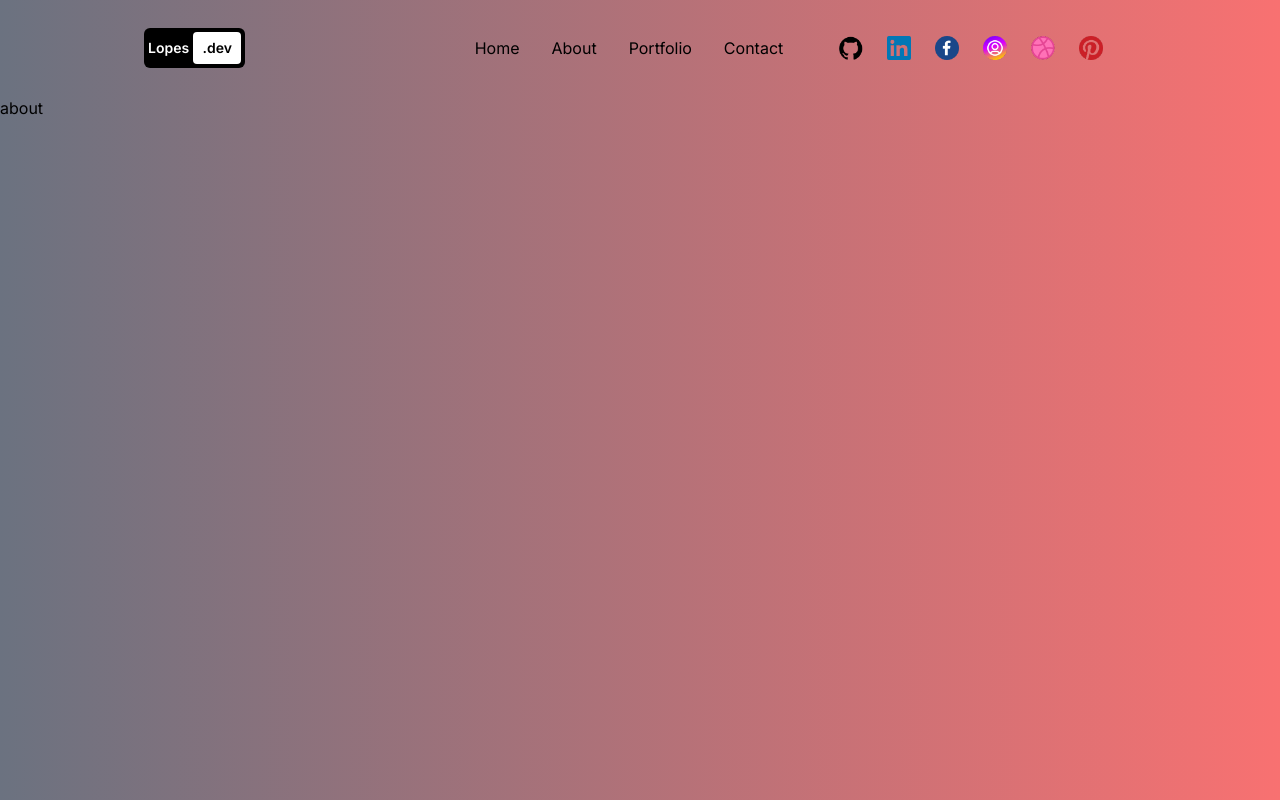
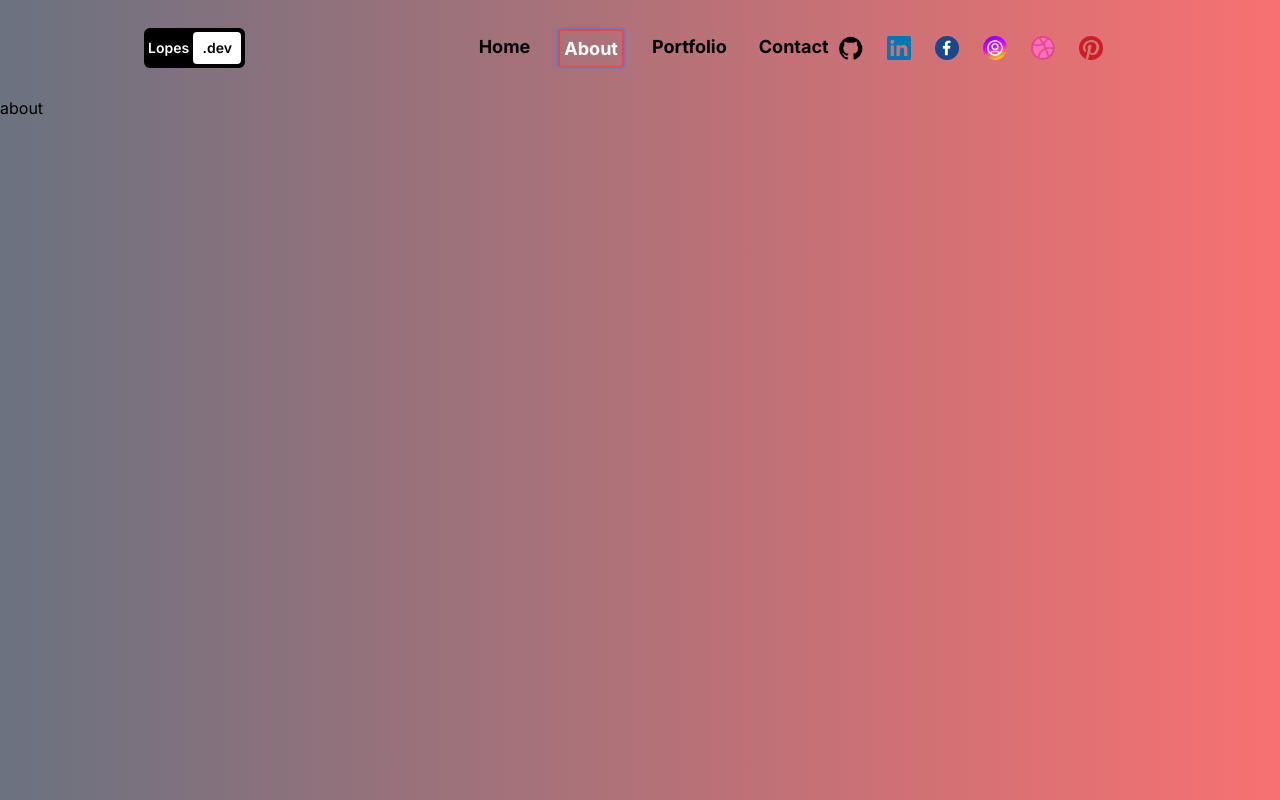
Before and after one commit to ChiefLopes/MyPortfolioV1, a Next.js app: page /about in a window 1280 px wide. Built offline with nearby package versions, Linux system fonts and the light colour scheme.

Commit message:
set the styling for the pathName, if it matches with the url

```diff
--- /dev/null
+++ b/src/components/NavLink.tsx
@@ -0,0 +1,28 @@
+"use client";
+
+import Link from "next/link";
+import { usePathname } from "next/navigation";
+
+interface LinkItem {
+  url: string;
+  title: string;
+}
+
+const NavLink = ({ link }: { link: LinkItem }) => {
+  const pathName = usePathname();
+  console.log(pathName);
+
+  return (
+    <Link
+      className={`rouned p-1 ${
+        pathName === link.url &&
+        " ring-2 border-2 border-b rounded text-white border-red-500"
+      }`}
+      href={link.url}
+    >
+      {link.title}
+    </Link>
+  );
+};
+
+export default NavLink;
--- a/src/components/Navbar.tsx
+++ b/src/components/Navbar.tsx
@@ -4,6 +4,7 @@ import { links, SOCIALS } from "@/utils/constants";
 import Image from "next/image";
 import Link from "next/link";
 import { useState } from "react";
+import NavLink from "./NavLink";
 
 const Navbar = () => {
   const [toggleMenu, setToggleMenu] = useState(false);
@@ -24,11 +25,9 @@ const Navbar = () => {
       </div>
 
       {/* NAV LINKS */}
-      <div className="hidden md:flex gap-8 w-1/3  ">
+      <div className="hidden md:flex gap-6 w-1/3 text-black font-bold text-[18px]">
         {links.map((link) => (
-          <Link href={link.url} key={link.url}>
-            {link.title}
-          </Link>
+            <NavLink key={link.url} link={link} />
         ))}
       </div>
 
```
